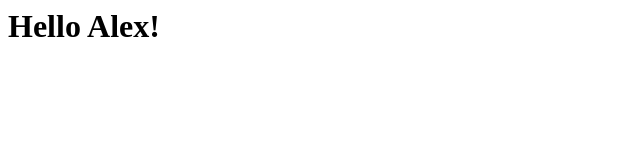
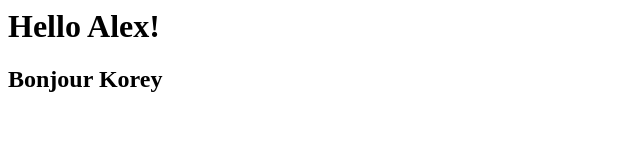
Before and after one commit to alexjshaw/introductions-2, a plain HTML site: page index.html in a window 1280 px wide. Shown: the whole page, without its empty margins (0-640 px from the left). Drawn offline with Linux system fonts and the light colour scheme.

Commit message:
added a response

```diff
--- a/index.html
+++ b/index.html
@@ -1 +1,2 @@
 <h1>Hello Alex!</h1>
+<h2>Bonjour Korey</h2>
```
